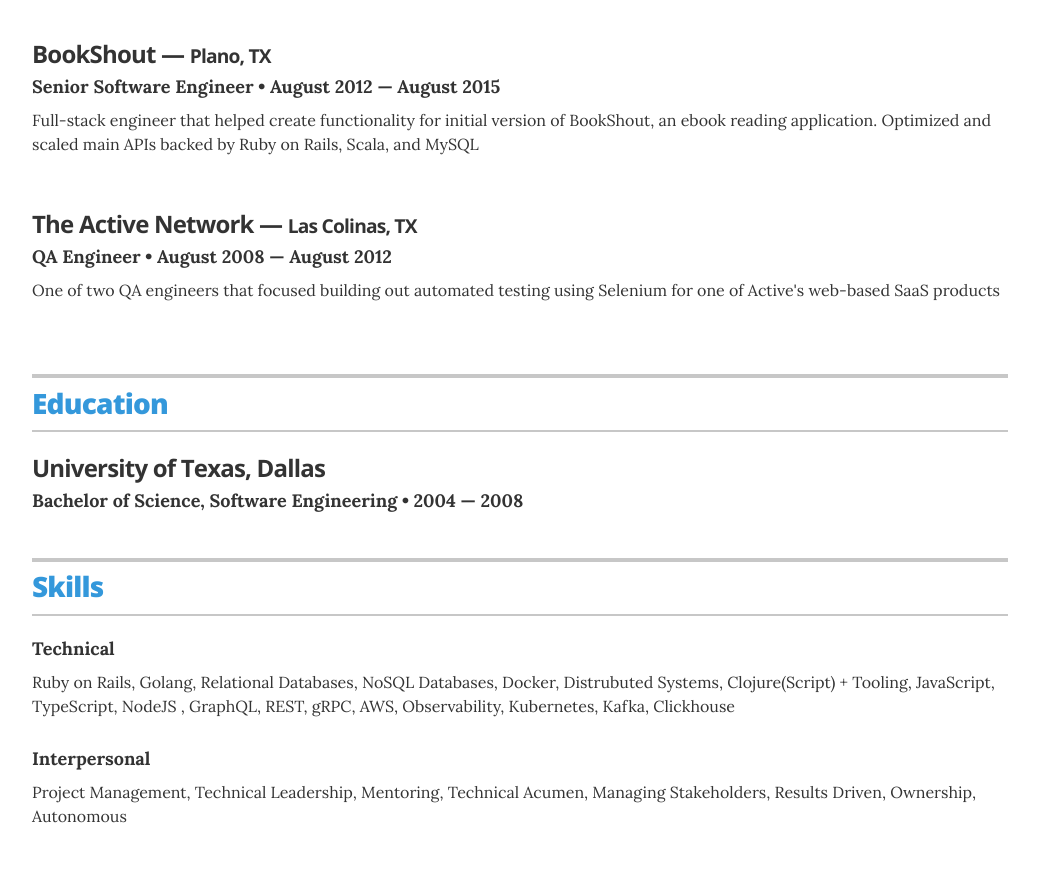
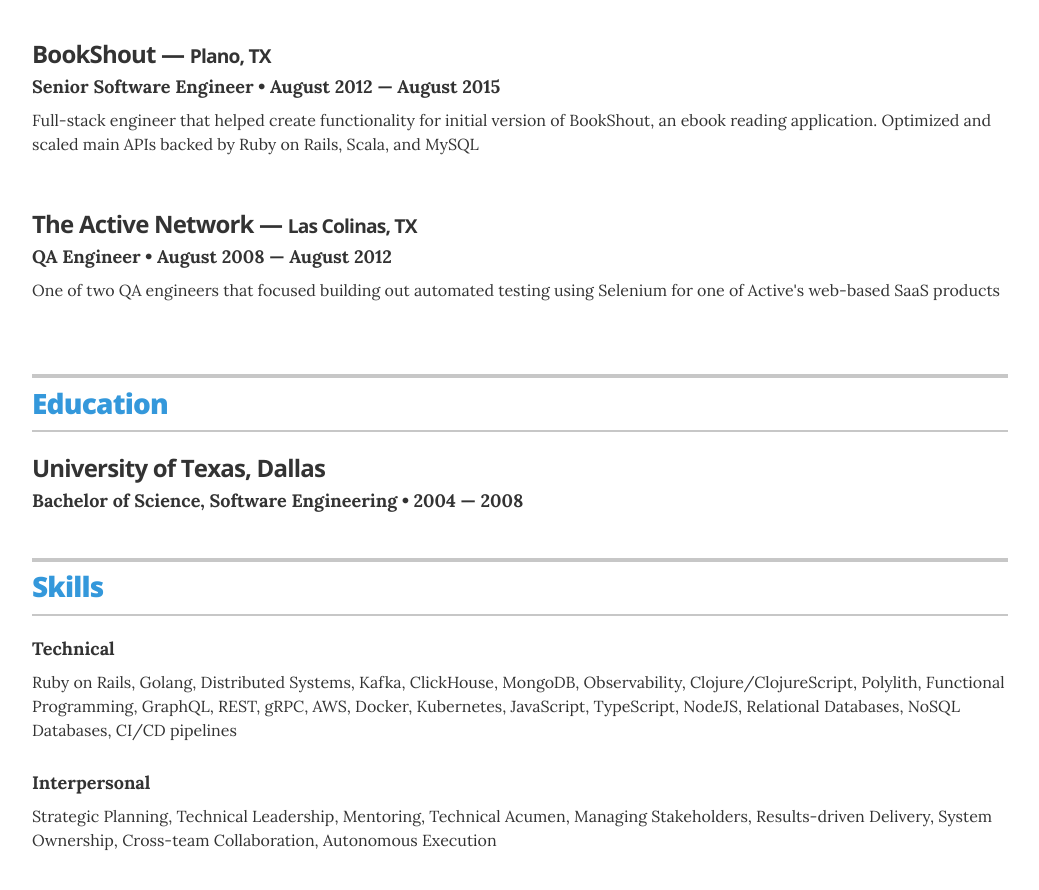
Before and after one commit to bryanmikaelian/resume, a Jekyll site: the page built from index.html, in a window 1280 px wide and 900 px high, scrolled down 2662 px. Shown: the top 890 px of the window, without its empty margins (120-1159 px from the left). Built offline with Jekyll 4.4.1, drawn with Linux system fonts in a browser that asks for light colours.

Commit message:
Update skills.yml

```diff
--- a/_data/skills.yml
+++ b/_data/skills.yml
@@ -1,9 +1,5 @@
-# Skills
-# Organizational leadership
-# - skill: Organizational leadership
-#   description: I have several years of experience leading organziations from community groups to business departments. From public speaking, to mentoring, to coordination of people and events, I can lead in any context.
 - skill: Technical
-  description: Ruby on Rails, Golang, Relational Databases, NoSQL Databases, Docker, Distrubuted Systems, Clojure(Script) + Tooling, JavaScript, TypeScript, NodeJS ,  GraphQL, REST, gRPC, AWS, Observability, Kubernetes, Kafka, Clickhouse
+  description: Ruby on Rails, Golang, Distributed Systems, Kafka, ClickHouse, MongoDB, Observability, Clojure/ClojureScript, Polylith, Functional Programming, GraphQL, REST, gRPC, AWS, Docker, Kubernetes, JavaScript, TypeScript, NodeJS, Relational Databases, NoSQL Databases, CI/CD pipelines
 
 - skill: Interpersonal
-  description: Project Management, Technical Leadership, Mentoring, Technical Acumen, Managing Stakeholders, Results Driven, Ownership, Autonomous
+  description: Strategic Planning, Technical Leadership, Mentoring, Technical Acumen, Managing Stakeholders, Results-driven Delivery, System Ownership, Cross-team Collaboration, Autonomous Execution
```
